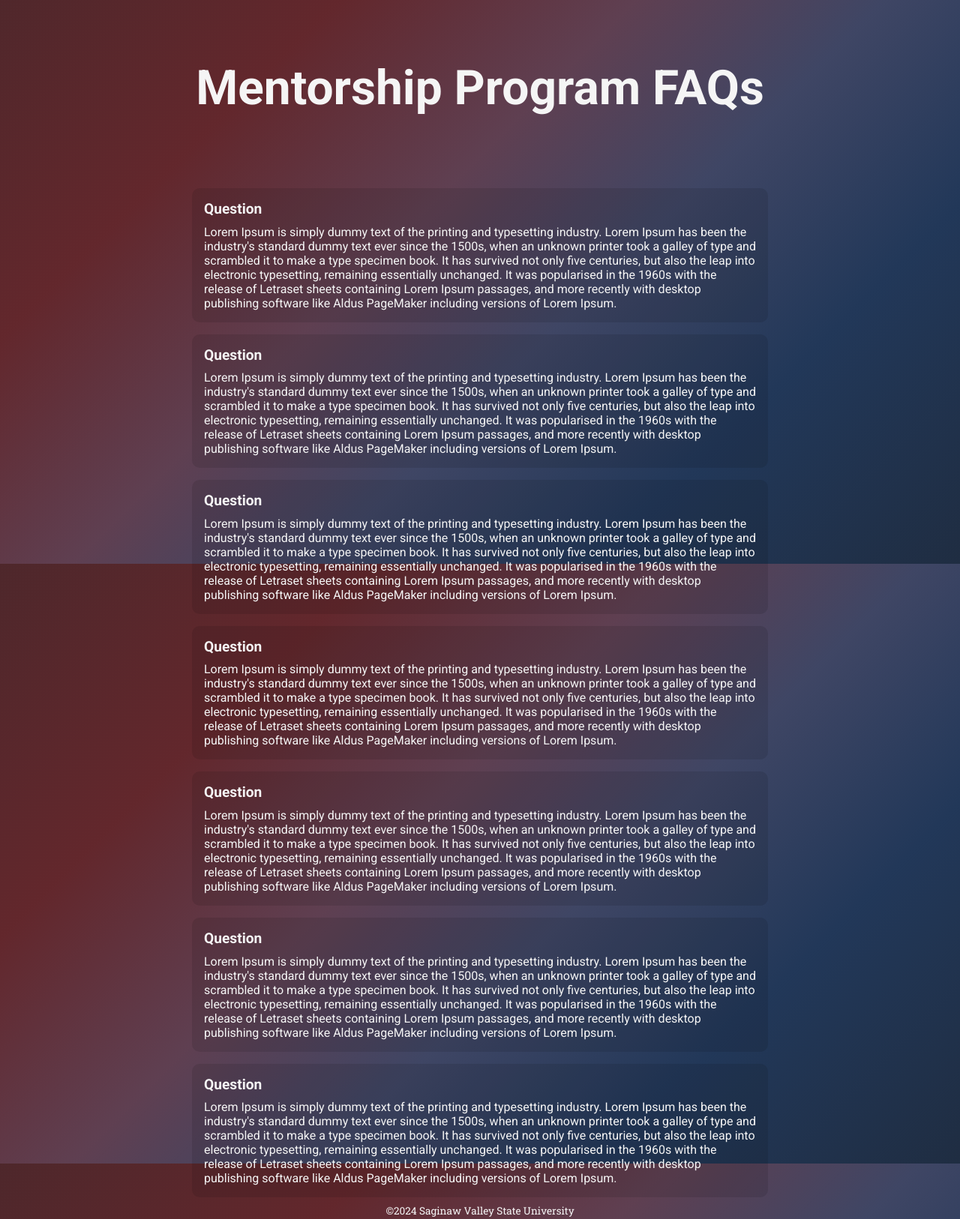
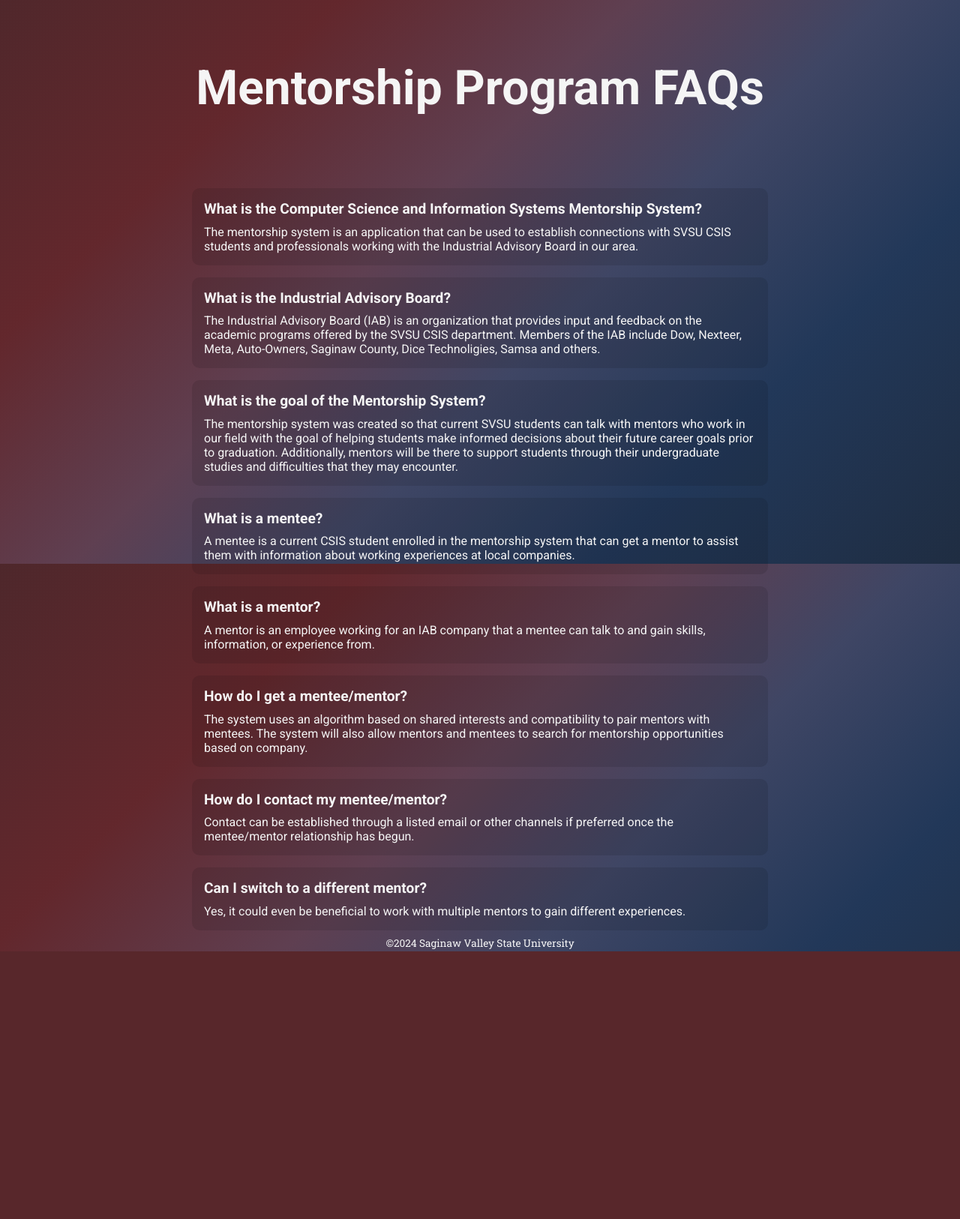
Before and after one commit to adamuremek/mentorship-program, a Django app: page /faq/ in a window 1280 px wide. Shown: the part 48-1674 px from the top of the page at 75% size. After the commit the page ends 1317 px from the top, so only its background shows below. Run offline with Django 5.2, Linux system fonts and the light colour scheme.

Commit message:
added questions to faq

```diff
--- a/mentorship_program_project/mentorship_program_app/templates/faq.html
+++ b/mentorship_program_project/mentorship_program_app/templates/faq.html
@@ -17,80 +17,61 @@ FAQ
             <h1>Mentorship Program FAQs</h1>
         </div>
         <div class="section">
-            <h1>Question</h1>
+            <h1>What is the Computer Science and Information Systems Mentorship System?</h1>
             <div class="answer">
-                Lorem Ipsum is simply dummy text of the printing and typesetting industry. Lorem Ipsum has been the
-                industry's standard dummy text ever since the 1500s, when an unknown printer took a galley of type and
-                scrambled it to make a type specimen book. It has survived not only five centuries, but also the leap
-                into electronic typesetting, remaining essentially unchanged. It was popularised in the 1960s with the
-                release of Letraset sheets containing Lorem Ipsum passages, and more recently with desktop publishing
-                software like Aldus PageMaker including versions of Lorem Ipsum.
+                The mentorship system is an application that can be used to establish connections with
+                SVSU CSIS students and professionals working with the Industrial Advisory Board in our area.
             </div>
         </div>
         <div class="section">
-            <h1>Question</h1>
+            <h1>What is the Industrial Advisory Board?</h1>
             <div class="answer">
-                Lorem Ipsum is simply dummy text of the printing and typesetting industry. Lorem Ipsum has been the
-                industry's standard dummy text ever since the 1500s, when an unknown printer took a galley of type and
-                scrambled it to make a type specimen book. It has survived not only five centuries, but also the leap
-                into electronic typesetting, remaining essentially unchanged. It was popularised in the 1960s with the
-                release of Letraset sheets containing Lorem Ipsum passages, and more recently with desktop publishing
-                software like Aldus PageMaker including versions of Lorem Ipsum.
+                The Industrial Advisory Board (IAB) is an organization that provides input and feedback on the academic
+                programs offered by the SVSU CSIS department. Members of the IAB include Dow, Nexteer, Meta,
+                Auto-Owners, Saginaw County, Dice Technoligies, Samsa and others.
             </div>
         </div>
         <div class="section">
-            <h1>Question</h1>
+            <h1>What is the goal of the Mentorship System?</h1>
             <div class="answer">
-                Lorem Ipsum is simply dummy text of the printing and typesetting industry. Lorem Ipsum has been the
-                industry's standard dummy text ever since the 1500s, when an unknown printer took a galley of type and
-                scrambled it to make a type specimen book. It has survived not only five centuries, but also the leap
-                into electronic typesetting, remaining essentially unchanged. It was popularised in the 1960s with the
-                release of Letraset sheets containing Lorem Ipsum passages, and more recently with desktop publishing
-                software like Aldus PageMaker including versions of Lorem Ipsum.
+                The mentorship system was created so that current SVSU students can talk with mentors who work
+                in our field with the goal of helping students make informed decisions about their future career
+                goals prior to graduation. Additionally, mentors will be there to support students through their
+                undergraduate studies and difficulties that they may encounter.
             </div>
         </div>
         <div class="section">
-            <h1>Question</h1>
+            <h1>What is a mentee?</h1>
             <div class="answer">
-                Lorem Ipsum is simply dummy text of the printing and typesetting industry. Lorem Ipsum has been the
-                industry's standard dummy text ever since the 1500s, when an unknown printer took a galley of type and
-                scrambled it to make a type specimen book. It has survived not only five centuries, but also the leap
-                into electronic typesetting, remaining essentially unchanged. It was popularised in the 1960s with the
-                release of Letraset sheets containing Lorem Ipsum passages, and more recently with desktop publishing
-                software like Aldus PageMaker including versions of Lorem Ipsum.
+                A mentee is a current CSIS student enrolled in the mentorship system that can get a mentor to
+                assist them with information about working experiences at local companies.
             </div>
         </div>
         <div class="section">
-            <h1>Question</h1>
+            <h1>What is a mentor?</h1>
             <div class="answer">
-                Lorem Ipsum is simply dummy text of the printing and typesetting industry. Lorem Ipsum has been the
-                industry's standard dummy text ever since the 1500s, when an unknown printer took a galley of type and
-                scrambled it to make a type specimen book. It has survived not only five centuries, but also the leap
-                into electronic typesetting, remaining essentially unchanged. It was popularised in the 1960s with the
-                release of Letraset sheets containing Lorem Ipsum passages, and more recently with desktop publishing
-                software like Aldus PageMaker including versions of Lorem Ipsum.
+                A mentor is an employee working for an IAB company that a mentee can talk to and gain skills,
+                information, or experience from.
             </div>
         </div>
         <div class="section">
-            <h1>Question</h1>
+            <h1>How do I get a mentee/mentor?</h1>
             <div class="answer">
-                Lorem Ipsum is simply dummy text of the printing and typesetting industry. Lorem Ipsum has been the
-                industry's standard dummy text ever since the 1500s, when an unknown printer took a galley of type and
-                scrambled it to make a type specimen book. It has survived not only five centuries, but also the leap
-                into electronic typesetting, remaining essentially unchanged. It was popularised in the 1960s with the
-                release of Letraset sheets containing Lorem Ipsum passages, and more recently with desktop publishing
-                software like Aldus PageMaker including versions of Lorem Ipsum.
+                The system uses an algorithm based on shared interests and compatibility to pair mentors with mentees.
+                The system will also allow mentors and mentees to search for mentorship opportunities based on company.
             </div>
         </div>
         <div class="section">
-            <h1>Question</h1>
+            <h1>How do I contact my mentee/mentor?</h1>
             <div class="answer">
-                Lorem Ipsum is simply dummy text of the printing and typesetting industry. Lorem Ipsum has been the
-                industry's standard dummy text ever since the 1500s, when an unknown printer took a galley of type and
-                scrambled it to make a type specimen book. It has survived not only five centuries, but also the leap
-                into electronic typesetting, remaining essentially unchanged. It was popularised in the 1960s with the
-                release of Letraset sheets containing Lorem Ipsum passages, and more recently with desktop publishing
-                software like Aldus PageMaker including versions of Lorem Ipsum.
+                Contact can be established through a listed email or other channels if preferred once the
+                mentee/mentor relationship has begun.
+            </div>
+        </div>
+        <div class="section">
+            <h1>Can I switch to a different mentor?</h1>
+            <div class="answer">
+                Yes, it could even be beneficial to work with multiple mentors to gain different experiences.
             </div>
         </div>
     </div>
```
